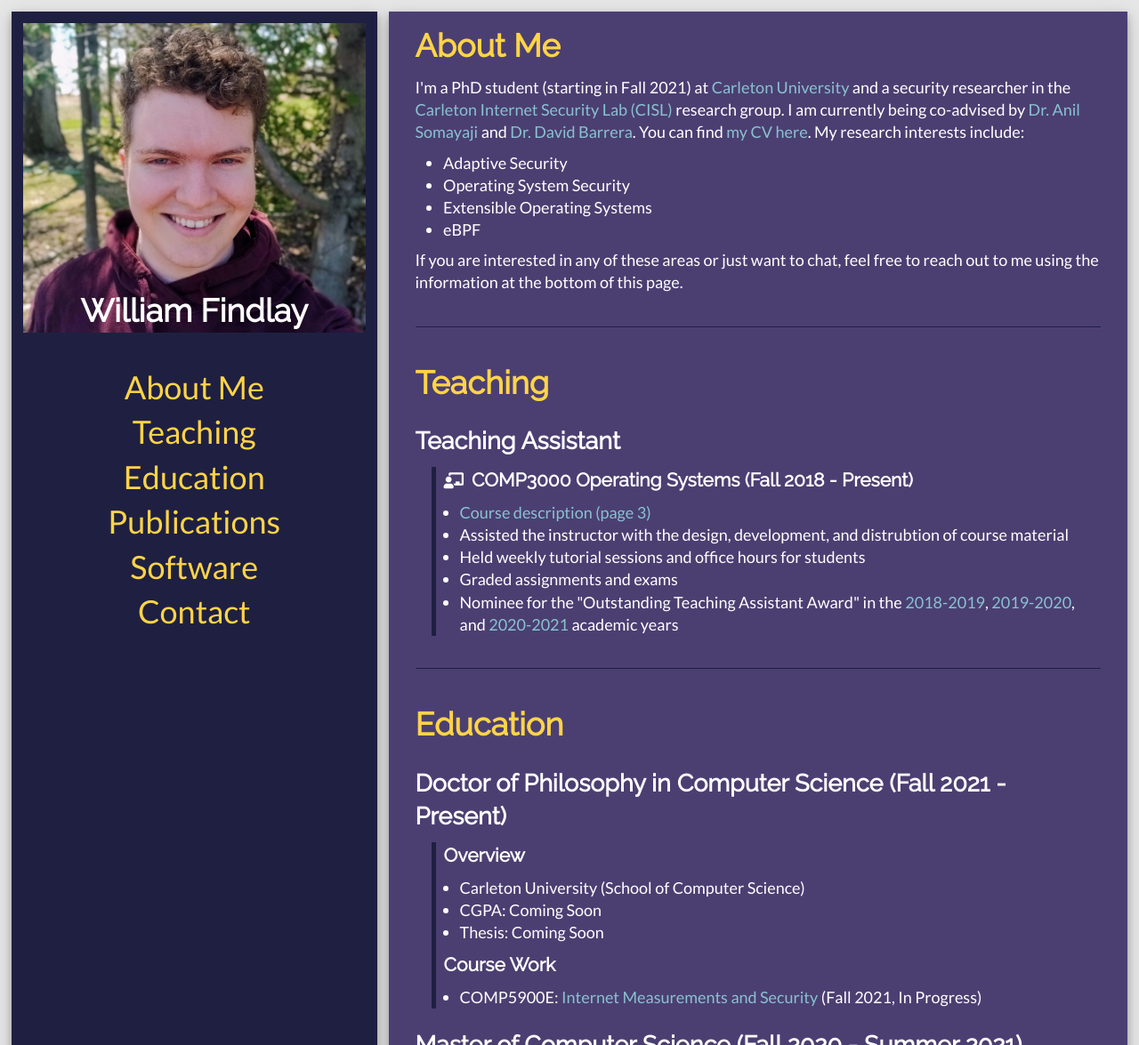
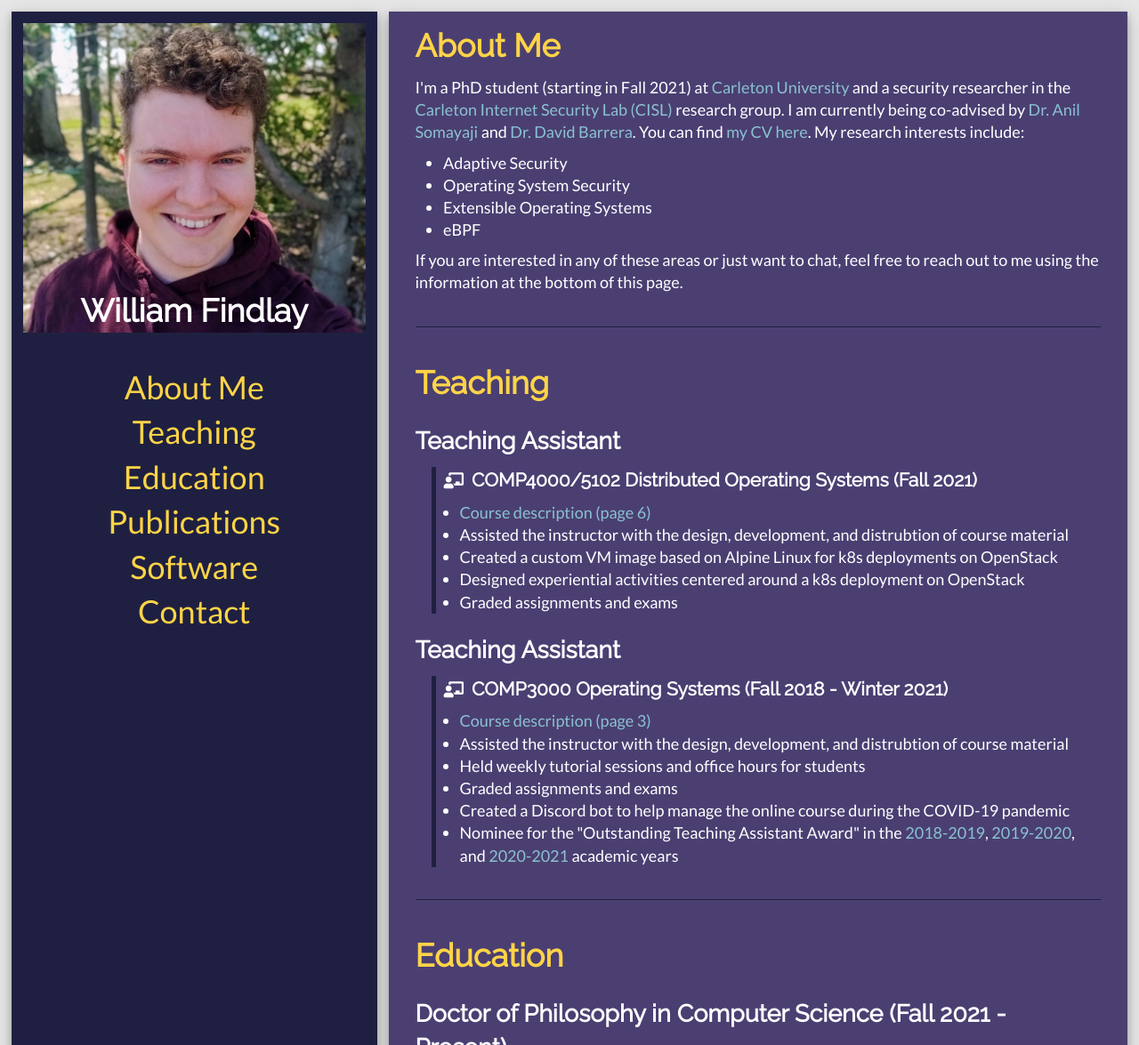
Before and after one commit to willfindlay/academic-homepage, a plain HTML site: page site/index.html in a window 1280 px wide. Shown: the top 1175 px of the page at 89% size. Drawn offline with Linux system fonts and the light colour scheme.

Commit message:
teaching: Add COMP4000/5102

```diff
--- a/site/index.html
+++ b/site/index.html
@@ -67,12 +67,25 @@
       <h1 id='teaching'>Teaching</h1>
       <h2>Teaching Assistant</h2>
       <div class='content'>
-        <i class="fas fa-chalkboard-teacher"></i><h3>COMP3000 Operating Systems (Fall 2018 - Present)</h3>
+        <i class="fas fa-chalkboard-teacher"></i><h3>COMP4000/5102 Distributed Operating Systems (Fall 2021)</h3>
+        <ul>
+          <li><a href="https://calendar.carleton.ca/undergrad/courses/COMP/COMP.pdf" target="_blank">Course description (page 6)</a></li>
+          <li>Assisted the instructor with the design, development, and distrubtion of course material</li>
+          <li>Created a custom VM image based on Alpine Linux for k8s deployments on OpenStack</li>
+          <li>Designed experiential activities centered around a k8s deployment on OpenStack</li>
+          <li>Graded assignments and exams</li>
+        </ul>
+      </div>
+
+      <h2>Teaching Assistant</h2>
+      <div class='content'>
+        <i class="fas fa-chalkboard-teacher"></i><h3>COMP3000 Operating Systems (Fall 2018 - Winter 2021)</h3>
         <ul>
           <li><a href="https://calendar.carleton.ca/undergrad/courses/COMP/COMP.pdf" target="_blank">Course description (page 3)</a></li>
           <li>Assisted the instructor with the design, development, and distrubtion of course material</li>
           <li>Held weekly tutorial sessions and office hours for students</li>
           <li>Graded assignments and exams</li>
+          <li>Created a Discord bot to help manage the online course during the COVID-19 pandemic</li>
           <li>Nominee for the "Outstanding Teaching Assistant Award" in the <a href="awards/outstanding_ta_2018_2019.pdf" target="_blank">2018-2019</a>, <a href="awards/outstanding_ta_2019_2020.pdf" target="_blank">2019-2020</a>, and <a href="awards/outstanding_ta_2020_2021.pdf" target="_blank">2020-2021</a> academic years</li>
         </ul>
       </div>
```
